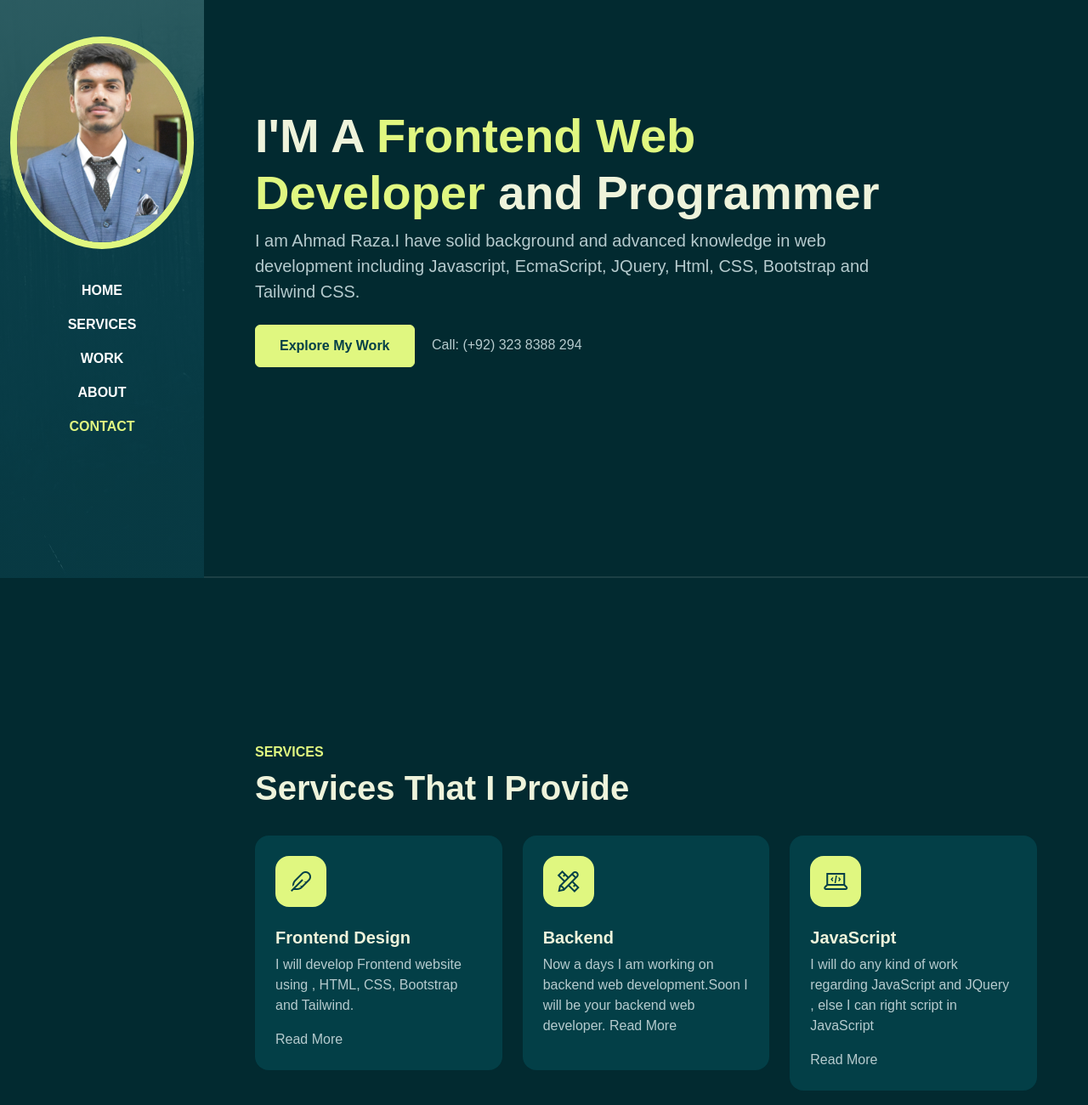
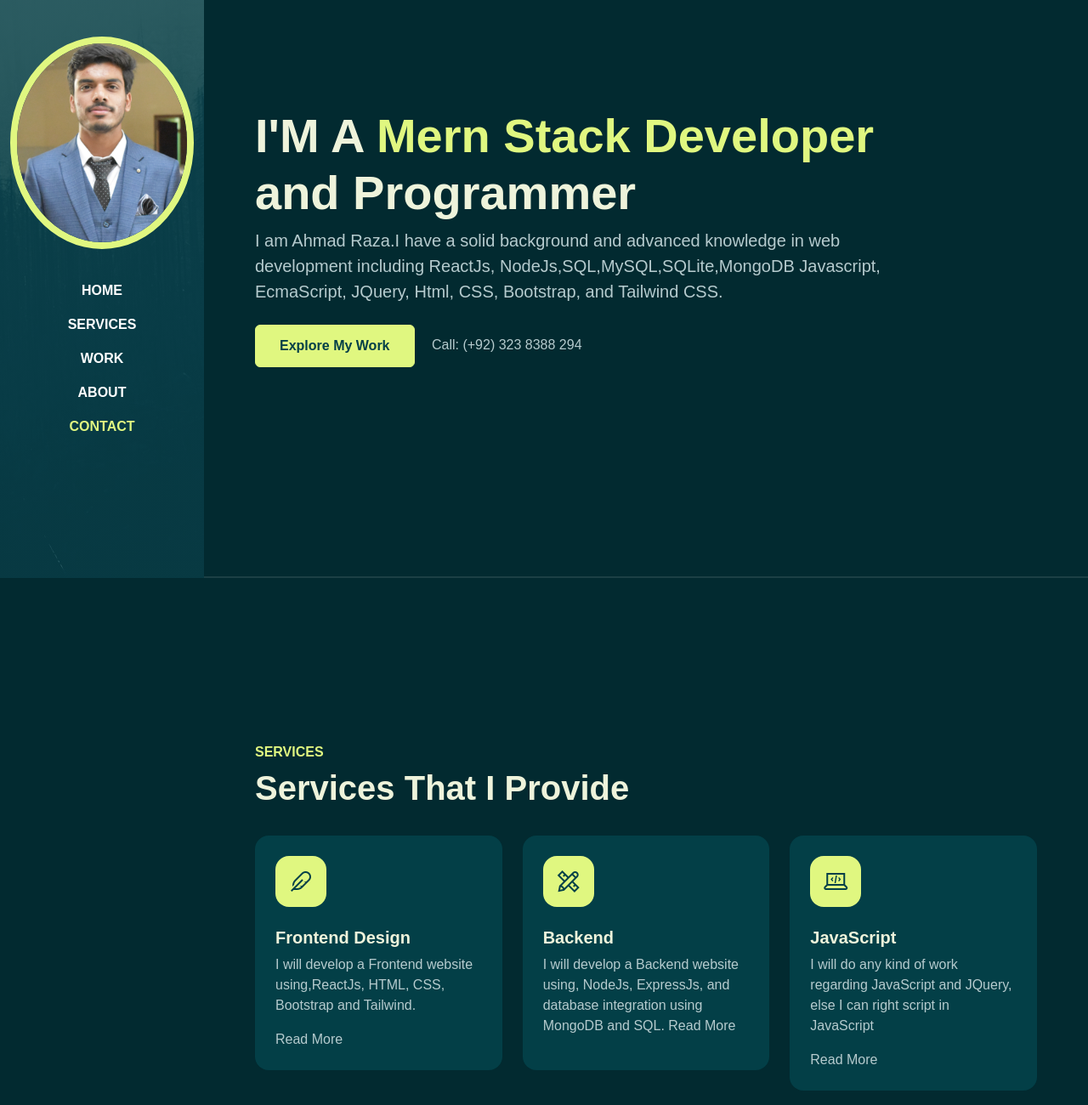
Before and after one commit to Ahmadraza1394/Portfolio, a plain HTML site: page index.html in a window 1280 px wide. Shown: the part 120-1420 px from the top of the page at 85% size. Drawn offline with Linux system fonts and the light colour scheme; a web font is replaced by a local one.

Commit message:
Update index.html

```diff
--- a/index.html
+++ b/index.html
@@ -72,13 +72,13 @@
             <div class="col-lg-10">
               <h1 class="display-4 fw-bold" data-aos="fade-up">
                 I'M A
-                <span class="text-brand">Frontend Web Developer</span> and
+                <span class="text-brand">Mern Stack Developer</span> and
                 Programmer
               </h1>
               <p class="lead mt-2 mb-4" data-aos="fade-up" data-aos-delay="300">
-                I am Ahmad Raza.I have solid background and advanced knowledge
-                in web development including Javascript, EcmaScript, JQuery,
-                Html, CSS, Bootstrap and Tailwind CSS.
+                I am Ahmad Raza.I have a solid background and advanced knowledge
+                in web development including ReactJs, NodeJs,SQL,MySQL,SQLite,MongoDB Javascript, EcmaScript, JQuery,
+                Html, CSS, Bootstrap, and Tailwind CSS.
               </p>
               <div data-aos="fade-up" data-aos-delay="600">
                 <a href="#work" class="btn btn-brand me-3">Explore My Work</a>
@@ -108,7 +108,7 @@
                 </div>
                 <h5 class="mt-4 mb-2">Frontend Design</h5>
                 <p>
-                  I will develop Frontend website using , HTML, CSS, Bootstrap
+                  I will develop a Frontend website using,ReactJs, HTML, CSS, Bootstrap
                   and Tailwind.
                 </p>
                 <a href="#" class="link-custom">Read More</a>
@@ -122,8 +122,7 @@
                 </div>
                 <h5 class="mt-4 mb-2">Backend</h5>
                 <p>
-                  Now a days I am working on backend web development.Soon I will
-                  be your backend web developer.
+                  I will develop a Backend website using, NodeJs, ExpressJs, and database integration using MongoDB and SQL.
                   <a href="#" class="link-custom">Read More</a>
                 </p>
               </div>
@@ -136,7 +135,7 @@
                 </div>
                 <h5 class="mt-4 mb-2">JavaScript</h5>
                 <p>
-                  I will do any kind of work regarding JavaScript and JQuery ,
+                  I will do any kind of work regarding JavaScript and JQuery,
                   else I can right script in JavaScript
                 </p>
                 <a href="#" class="link-custom">Read More</a>
```
